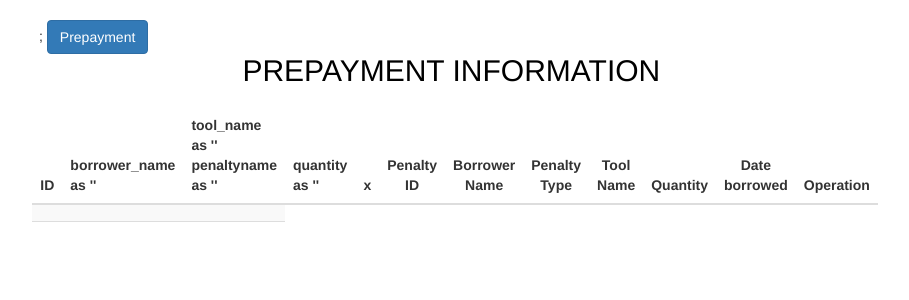
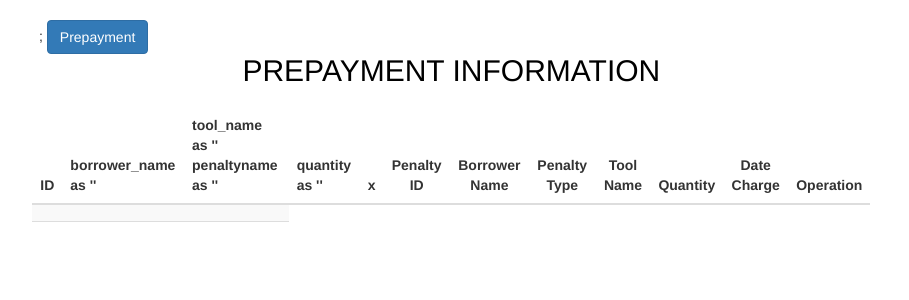
Before and after one commit to cassandramaureenabante/toolsystem, a PHP site: page /prepayment.php in a window 1280 px wide. Shown: the part 100-400 px from the top of the page, without its empty margins (206-1115 px from the left). Run offline with PHP 8.4, Linux system fonts and the light colour scheme; data comes from the database, SQL or seed files in the repository; data that the repository does not hold is empty.

Commit message:
edit date borrowed to date charge

```diff
--- a/prepayment.php
+++ b/prepayment.php
@@ -86,7 +86,7 @@
                                 <th class="text-center" colspan="">Penalty Type</th>
                                 <th class="text-center" colspan="">Tool Name</th>
                                 <th class="text-center" colspan="">Quantity</th>
-                                <th class="text-center" colspan="">Date borrowed</th>
+                                <th class="text-center" colspan="">Date Charge</th>
                                 <th class="text-center" colspan="3">Operation</th>
                             </tr>
                         </thead>
```
